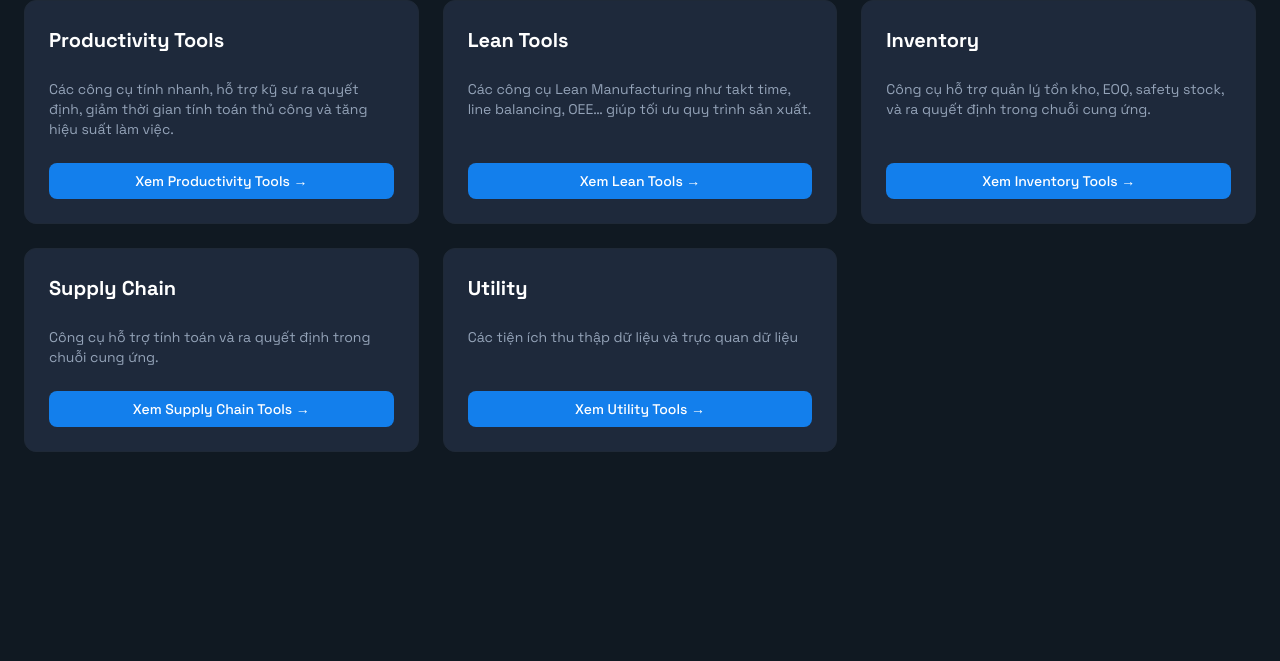
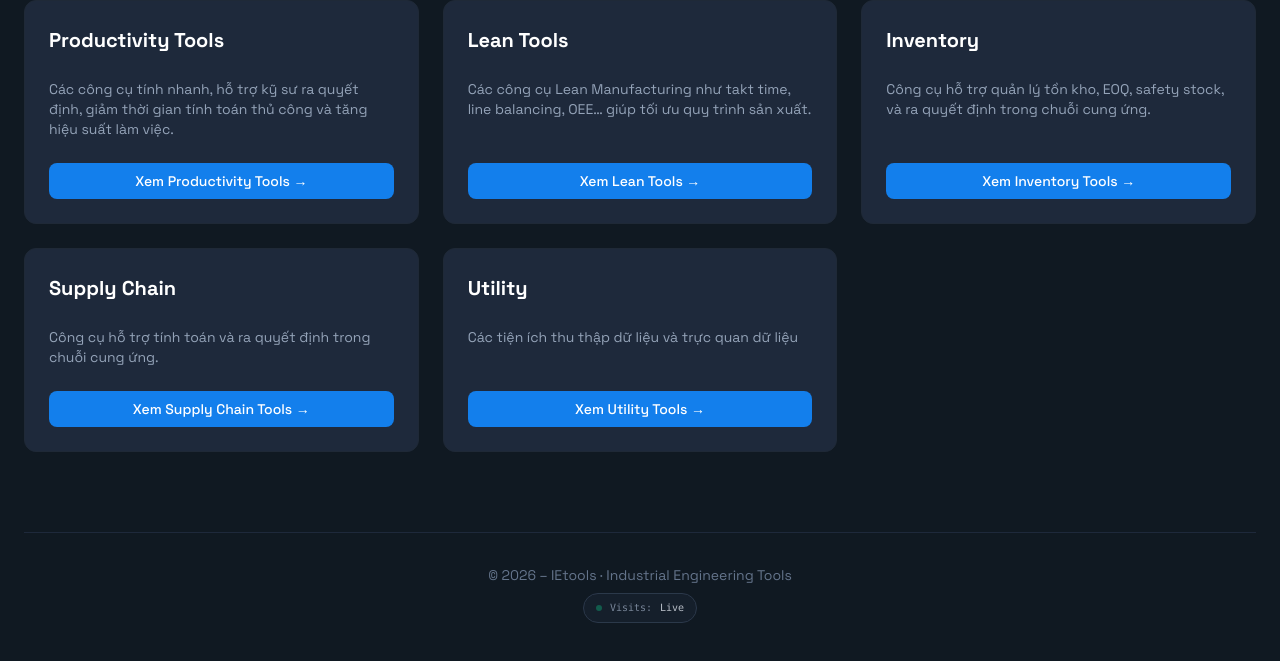
Before and after one commit to nguyen121294/ietools, a plain HTML site: page index.html in a window 1280 px wide. Shown: the part 223-884 px from the top of the page. Before the commit the page ends 800 px from the top, so only its background shows below. Drawn offline with nearby package versions, Linux system fonts and the light colour scheme.

Commit message:
add tracking traffic

```diff
--- a/js/layout.js
+++ b/js/layout.js
@@ -32,11 +32,55 @@ async function loadHeader() {
   }
 }
 
+/* ========= LOAD FOOTER ========= */
+async function loadFooter() {
+  const res = await fetch("/shared/footer.html");
+  const html = await res.text();
+
+  const placeholder = document.getElementById("ie-footer");
+  if (placeholder) {
+    placeholder.innerHTML = html;
+    initVisitorCounter();
+  }
+}
+
+/* ========= VISITOR COUNTER ========= */
+function initVisitorCounter() {
+  const countSpan = document.getElementById("visit-count");
+  if (!countSpan) return;
+
+  // Using hits.seeyoufarm.com for counting
+  // We use a specific key for this site
+  const siteId = "ietools.lean.engineering";
+  const apiUrl = `https://hits.seeyoufarm.com/api/count/incr/badge.svg?url=https%3A%2F%2F${siteId}&count_bg=%23137FEC&title_bg=%23555555&icon=&icon_color=%23E7E7E7&title=hits&edge_flat=false`;
+
+  // Since it returns an SVG, we just want to track the hit.
+  // Actually, a better way for a simple counter in raw HTML is just to fetch it or use a script.
+  // We'll perform a fetch to increment and then maybe show a simulated or actual number if the API allows.
+  // Alternative: use a simple text-based counter service if possible, or just the SVG image.
+
+  // Let's use a simple approach: if we can't get JSON, we'll just show that we are tracking.
+  // Most free counters return badges. We'll try to find one that gives a value or just embed the badge.
+
+  // For now, let's keep it simple and professional.
+  countSpan.textContent = "Tracking...";
+
+  // Example of a transparent hit counter that increments on load
+  const img = new Image();
+  img.src = `https://hits.seeyoufarm.com/api/count/incr/badge.svg?url=https%3A%2F%2F${siteId}`;
+  img.onload = () => {
+    // Since we can't easily parse the SVG for the number without CORS issues,
+    // we'll just display a "Live" status or similar unless we use a JSON-based API.
+    countSpan.textContent = "Live";
+  };
+}
+
 /* ========= MAIN INIT ========= */
 document.addEventListener("DOMContentLoaded", async () => {
 
   enforceBodyClass();
   await loadHeader();
+  await loadFooter();
 
   const res = await fetch("/shared/tools.json");
   const data = await res.json();
--- a/shared/footer.html
+++ b/shared/footer.html
@@ -1,4 +1,10 @@
 <!-- shared/footer.html -->
 <footer class="mt-20 pt-8 border-t border-slate-200 dark:border-slate-800 text-center text-sm text-slate-500">
-  © 2026 – IEtools · Industrial Engineering Tools
+  <div class="mb-2">© 2026 – IEtools · Industrial Engineering Tools</div>
+  <div id="visitor-counter"
+    class="inline-flex items-center gap-2 px-3 py-1 bg-slate-100 dark:bg-slate-800/50 rounded-full text-[10px] font-mono opacity-80 border border-slate-200 dark:border-slate-700">
+    <span class="w-1.5 h-1.5 bg-emerald-500 rounded-full animate-pulse"></span>
+    <span class="text-slate-400">Visits:</span>
+    <span id="visit-count" class="text-slate-200">Loading...</span>
+  </div>
 </footer>
```
